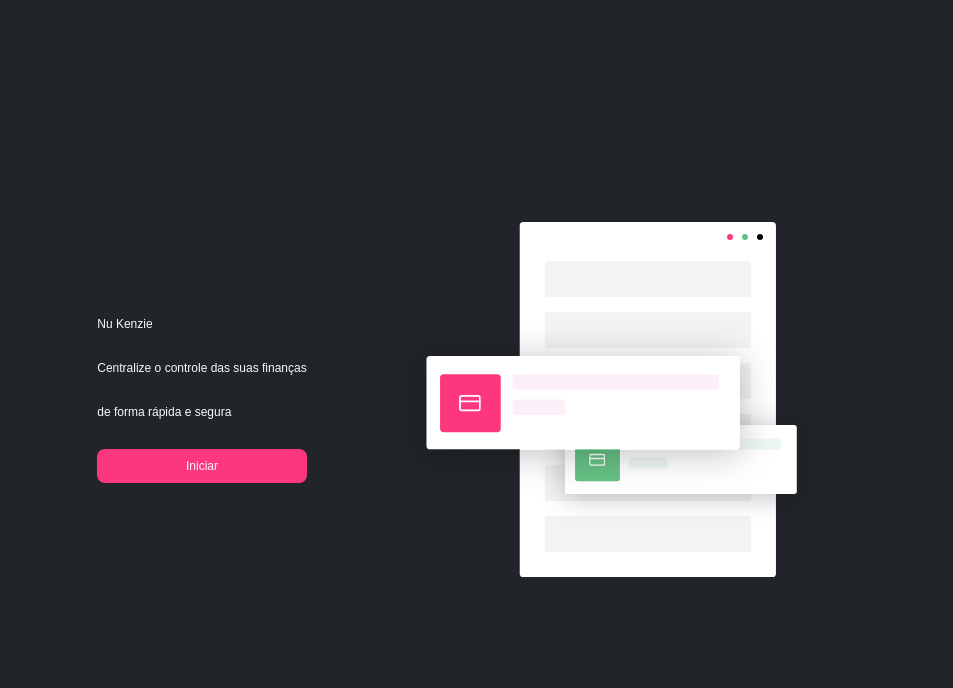
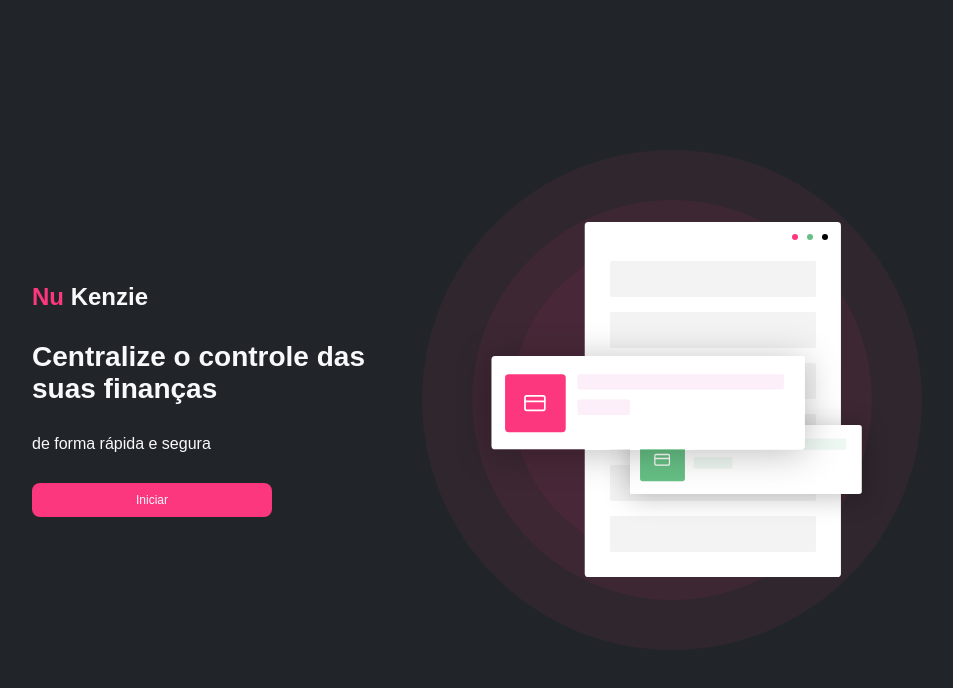
Before and after one commit to Kenzie-Academy-Brasil-Developers/react-entrega-s1-nu-kenzie-galio17, a React (Create React App) app: page / in a window 1280 px wide. Shown: the top 688 px of the page, without its empty margins (163-1116 px from the left). Built offline with nearby package versions, Linux system fonts and the light colour scheme.

Commit message:
feat: add global style of headlines

```diff
--- a/src/components/styles/global.js
+++ b/src/components/styles/global.js
@@ -16,14 +16,16 @@ const Global = createGlobalStyle`
 
     /* Others Palette */
     --shadow: #00000040;
+    --shadow-gradient: #FD377E10;
 
     /* Fonts */
-    font: 0.75rem 'Nunito', sans-serif;
-    --title-1: bold 1.75rem inherit;
-    --title-2: bold 1.5rem inherit;
-    --title-3: bold 1.25rem inherit;
-    --title-4: bold 0.75rem inherit;
-    --headline: normal 1rem inherit;
+    --nunito: 'Nunito', sans-serif;
+    --title-1: 700 1.75rem var(--nunito);
+    --title-2: 700 1.5rem var(--nunito);
+    --title-3: 700 1.25rem var(--nunito);
+    --title-4: 700 0.75rem var(--nunito);
+    --headline: 400 1rem var(--nunito);
+    font-family: var(--nunito);
   }
 
   * {
@@ -35,6 +37,22 @@ const Global = createGlobalStyle`
     font: inherit;
   }
 
+  body {
+    font-size: 0.75rem;
+  }
+
+  h1 {
+    font: var(--title-2)
+  }
+
+  h2, h3 {
+    font: var(--title-3)
+  }
+
+  strong {
+    color: var(--color-primary-1);
+  }
+
   button, select {
     cursor: pointer;
   }
```
